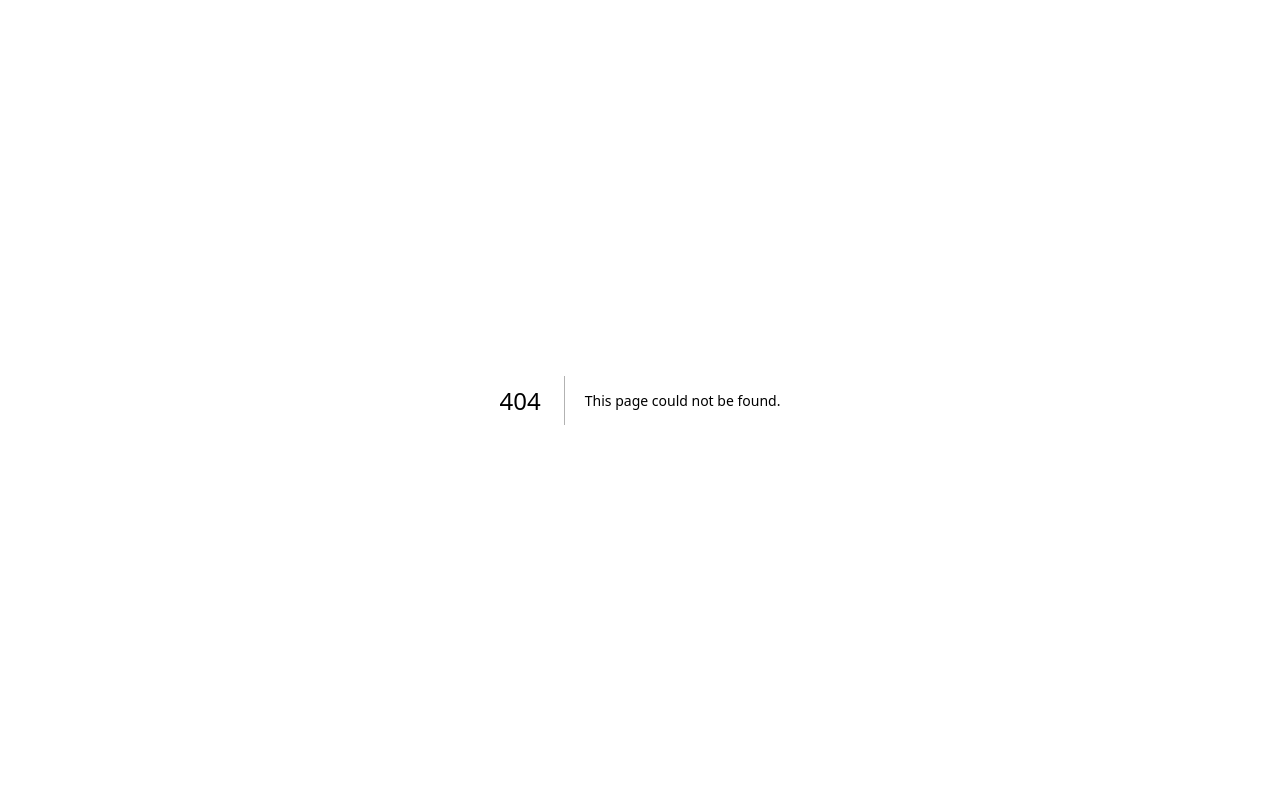
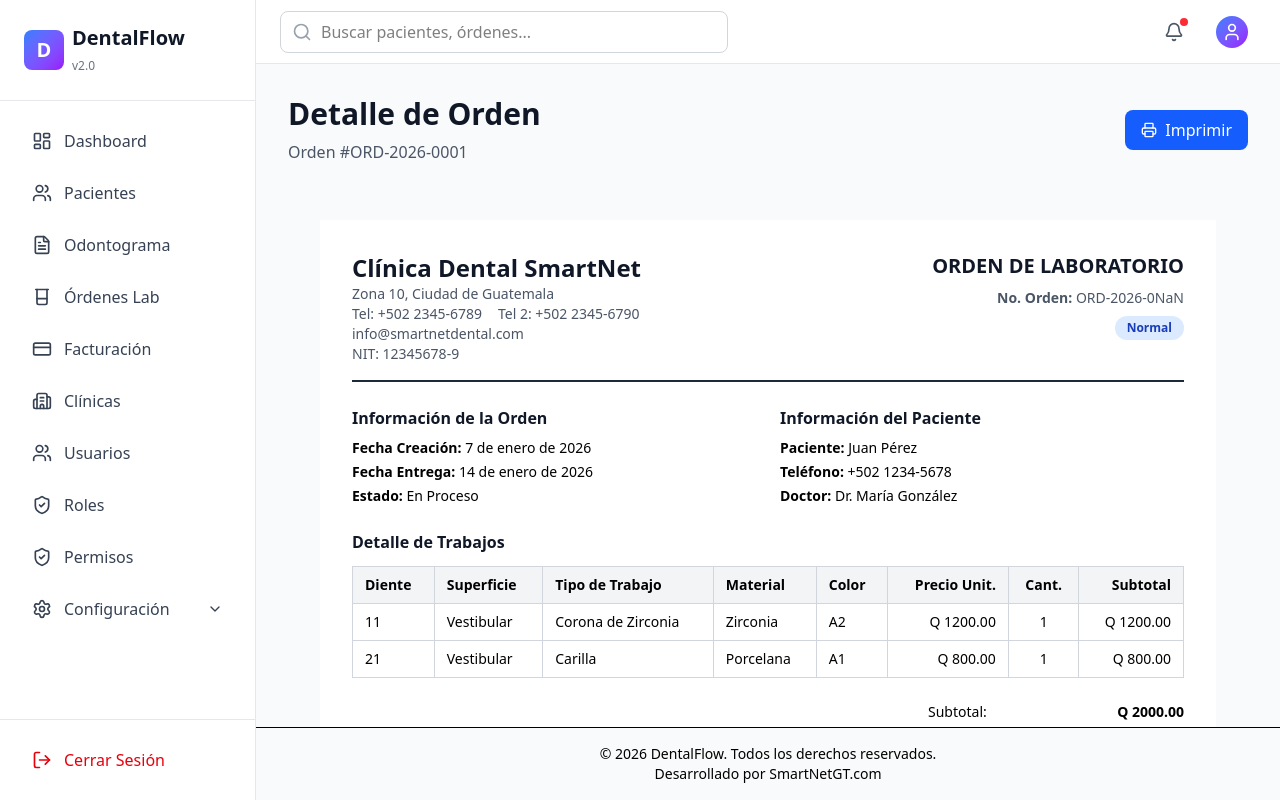
Before and after one commit to armando-cordero4050/dentalflow-v2, a Next.js app: page /dashboard/lab-orders/1 in a window 1280 px wide. Before the commit this address had no page. Built offline with nearby package versions, Linux system fonts and the light colour scheme.

Commit message:
Add example order detail page with print functionality and comprehensive implementation documentation
Co-authored-by: armando-cordero4050 <187210733+armando-cordero4050@users.noreply.github.com>

```diff
--- /dev/null
+++ b/app/dashboard/lab-orders/[id]/page.tsx
@@ -0,0 +1,93 @@
+'use client'
+
+import { useState } from 'react'
+import { OrderPrint } from '@/modules/lab/components/print/order-print'
+import { PrintButton } from '@/modules/lab/components/print/print-button'
+
+export default function OrderDetailPage({ params }: { params: { id: string } }) {
+  const [showPrint, setShowPrint] = useState(false)
+
+  // Mock data for demonstration
+  const mockOrder = {
+    orderId: params.id,
+    orderNumber: 'ORD-2026-0001',
+    createdAt: new Date().toISOString(),
+    deliveryDate: new Date(Date.now() + 7 * 24 * 60 * 60 * 1000).toISOString(),
+    priority: 'normal' as const,
+    status: 'En Proceso',
+    patientName: 'Juan Pérez',
+    patientPhone: '+502 1234-5678',
+    doctorName: 'Dr. María González',
+    items: [
+      {
+        id: '1',
+        tooth_number: '11',
+        surface: 'Vestibular',
+        work_type: 'Corona de Zirconia',
+        material: 'Zirconia',
+        color: 'A2',
+        unit_price: 1200.00,
+        quantity: 1,
+        total_price: 1200.00
+      },
+      {
+        id: '2',
+        tooth_number: '21',
+        surface: 'Vestibular',
+        work_type: 'Carilla',
+        material: 'Porcelana',
+        color: 'A1',
+        unit_price: 800.00,
+        quantity: 1,
+        total_price: 800.00
+      }
+    ],
+    subtotal: 2000.00,
+    discount: 100.00,
+    total: 1900.00,
+    notes: 'Paciente requiere entrega urgente para evento especial',
+    clinicSettings: {
+      name: 'Clínica Dental SmartNet',
+      logo_url: undefined,
+      address: 'Zona 10, Ciudad de Guatemala',
+      phone: '+502 2345-6789',
+      phone_secondary: '+502 2345-6790',
+      email: 'info@smartnetdental.com',
+      tax_id: '12345678-9',
+      order_terms: 'Garantía de 1 año en trabajos protésicos. Los cambios de color después de la instalación no están cubiertos por la garantía.'
+    }
+  }
+
+  const handlePrint = () => {
+    window.print()
+  }
+
+  return (
+    <div className="min-h-screen bg-gray-50">
+      <div className="p-8 no-print">
+        <div className="flex justify-between items-center mb-6">
+          <div>
+            <h1 className="text-3xl font-bold text-gray-900">Detalle de Orden</h1>
+            <p className="text-gray-600 mt-2">Orden #{mockOrder.orderNumber}</p>
+          </div>
+          <PrintButton onClick={handlePrint} />
+        </div>
+      </div>
+
+      <OrderPrint {...mockOrder} />
+
+      <style jsx global>{`
+        @media print {
+          .no-print {
+            display: none !important;
+          }
+
+          body {
+            margin: 0;
+            padding: 0;
+          }
+        }
+      `}</style>
+    </div>
+  )
+}
```
Also changed, not shown: 1 other file (tests, documents, lock files or other folders).
